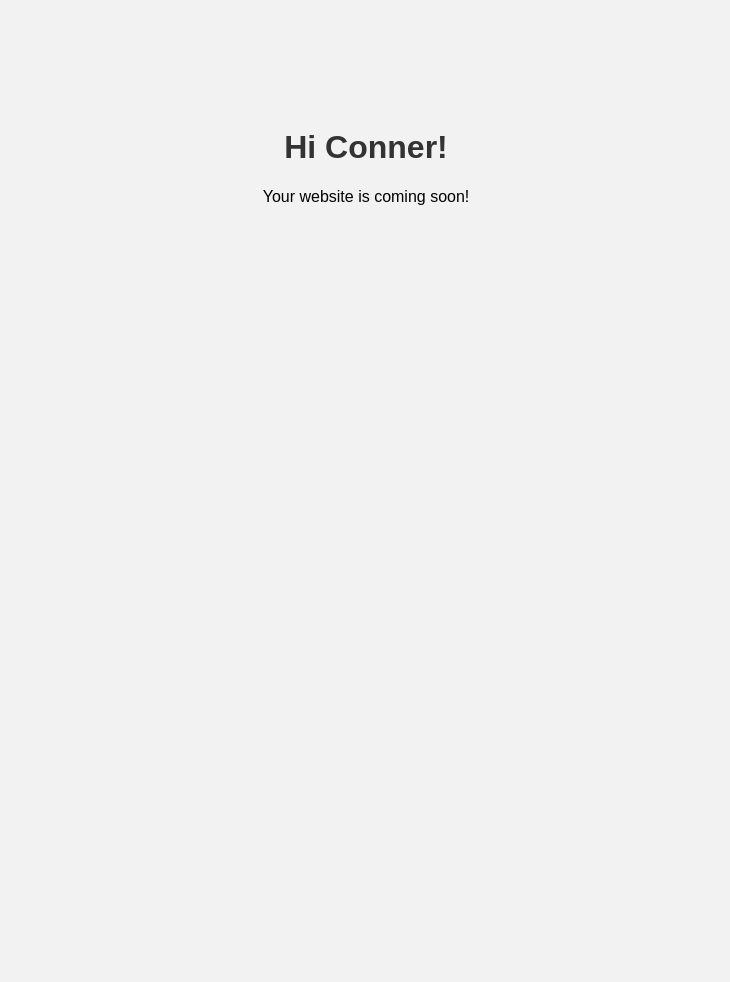
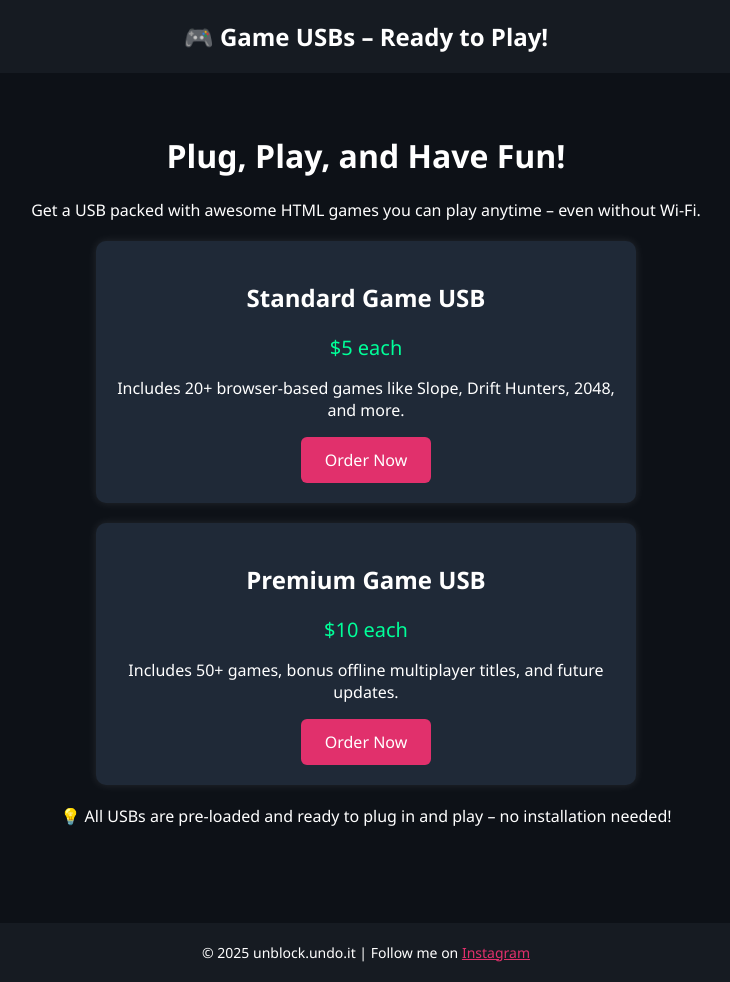
Before and after one commit to dutchmiller-dmr/lcabweb, a plain HTML site: page index.html in a window 1280 px wide. Shown: the whole page, without its empty margins (274-1004 px from the left). Before the commit the page ends 800 px from the top, so only its background shows below. Drawn offline with Linux system fonts and the light colour scheme.

Commit message:
Update index.html

```diff
--- a/index.html
+++ b/index.html
@@ -2,21 +2,88 @@
 <html lang="en">
 <head>
   <meta charset="UTF-8">
-    <title>Connerrrrrrrrrrrrrrrrrrrrrrrrrrrrrrrrrrrrrrr!</title>
+  <meta name="viewport" content="width=device-width, initial-scale=1.0">
+  <meta name="description" content="Buy Game USBs with ready-to-play HTML games from unblock.undo.it">
+  <title>Game USBs | unblock.undo.it</title>
   <style>
     body {
-            background-color: #f2f2f2;
-            font-family: Arial, sans-serif;
+      background-color: #0d1117;
+      color: #ffffff;
+      font-family: 'Segoe UI', sans-serif;
+      margin: 0;
+      padding: 0;
       text-align: center;
-            padding-top: 100px;
     }
-        h1 {
-            color: #333;
+    header {
+      background: #161b22;
+      padding: 20px;
+      font-size: 24px;
+      font-weight: bold;
+    }
+    .container {
+      padding: 40px 20px;
+    }
+    .product {
+      background: #1f2937;
+      margin: 20px auto;
+      padding: 20px;
+      max-width: 500px;
+      border-radius: 10px;
+      box-shadow: 0 0 10px rgba(255, 255, 255, 0.1);
+    }
+    .price {
+      font-size: 20px;
+      color: #00ff99;
+      margin: 10px 0;
+    }
+    .btn {
+      background-color: #e1306c;
+      color: white;
+      padding: 12px 24px;
+      border: none;
+      border-radius: 6px;
+      font-size: 16px;
+      text-decoration: none;
+      display: inline-block;
+      transition: 0.3s;
+    }
+    .btn:hover {
+      background-color: #c32aa3;
+    }
+    footer {
+      margin-top: 40px;
+      padding: 20px;
+      font-size: 14px;
+      background-color: #161b22;
     }
   </style>
 </head>
 <body>
-    <h1>Hi Conner!</h1>
-    <p>Your website is coming soon!</p>
+  <header>🎮 Game USBs – Ready to Play!</header>
+
+  <div class="container">
+    <h1>Plug, Play, and Have Fun!</h1>
+    <p>Get a USB packed with awesome HTML games you can play anytime – even without Wi-Fi.</p>
+
+    <div class="product">
+      <h2>Standard Game USB</h2>
+      <p class="price">$5 each</p>
+      <p>Includes 20+ browser-based games like Slope, Drift Hunters, 2048, and more.</p>
+      <a class="btn" href="https://forms.gle/YOUR-GOOGLE-FORM" target="_blank">Order Now</a>
+    </div>
+
+    <div class="product">
+      <h2>Premium Game USB</h2>
+      <p class="price">$10 each</p>
+      <p>Includes 50+ games, bonus offline multiplayer titles, and future updates.</p>
+      <a class="btn" href="https://forms.gle/YOUR-GOOGLE-FORM" target="_blank">Order Now</a>
+    </div>
+
+    <p>💡 All USBs are pre-loaded and ready to plug in and play – no installation needed!</p>
+  </div>
+
+  <footer>
+    &copy; 2025 unblock.undo.it | Follow me on <a href="https://instagram.com/dutch_ies" target="_blank" style="color:#e1306c;">Instagram</a>
+  </footer>
 </body>
 </html>
```
Lines whose indentation alone changed are shown as unchanged.
